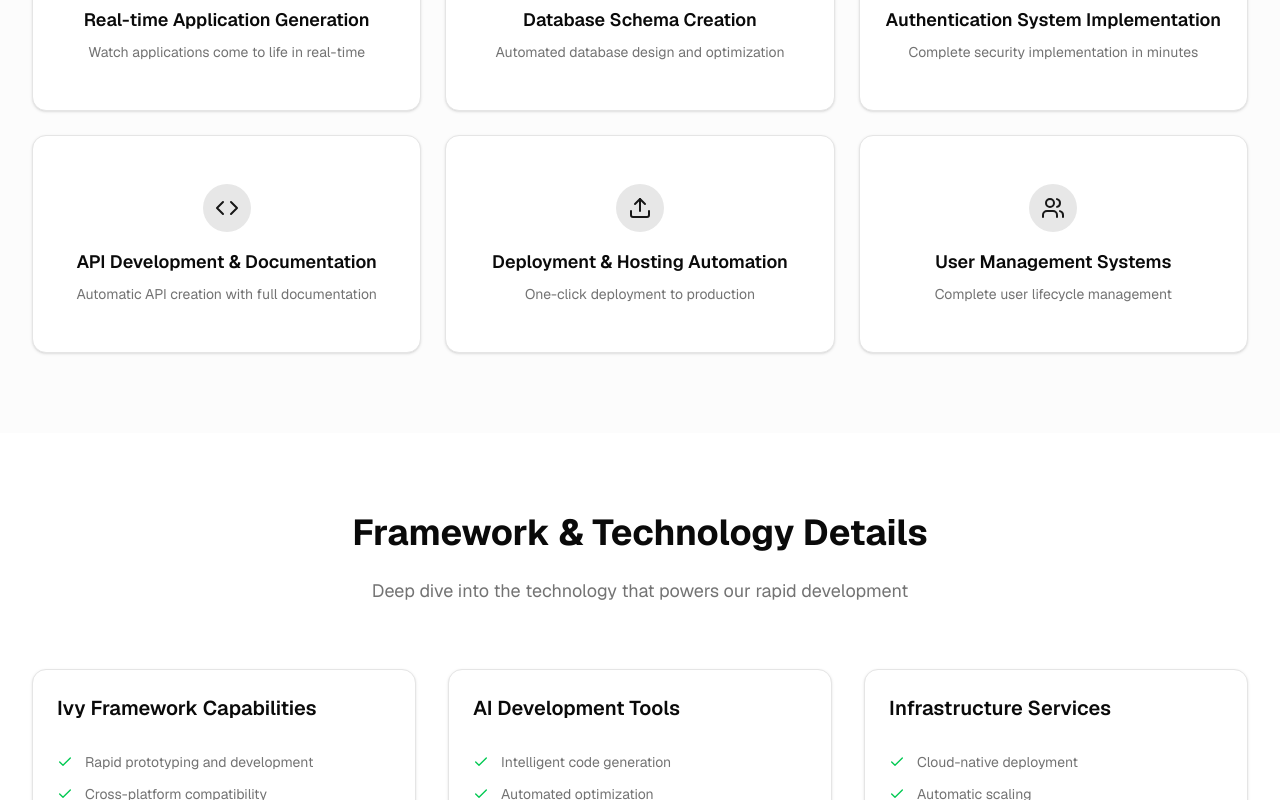
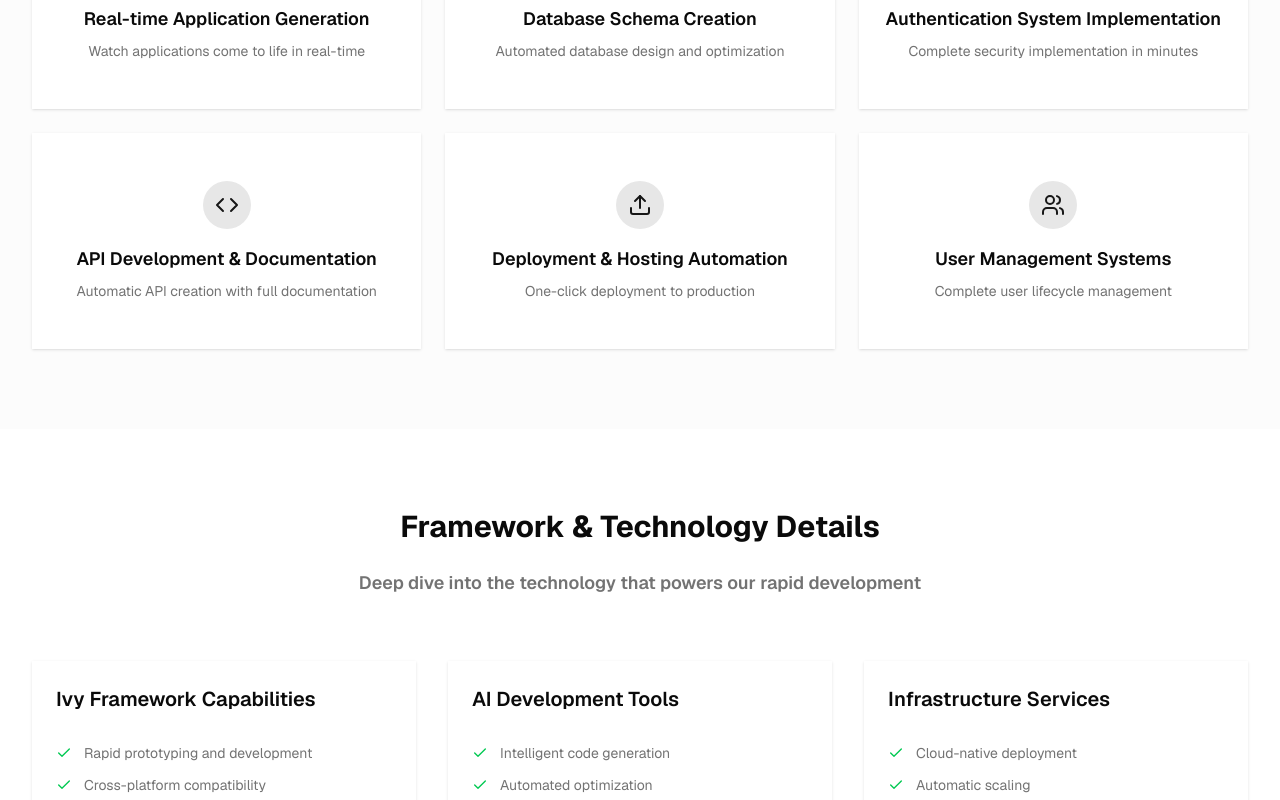
Before and after one commit to SpaceCorps/web, a React (Vite) app: page /portfolio in a window 1280 px wide. Shown: the part 2760-3560 px from the top of the page. Built offline with nearby package versions, Linux system fonts and the light colour scheme.

Commit message:
feat: remove card borders and update background colors

```diff
--- a/src/components/FrameworkDetailsSection/FrameworkDetailsSection.tsx
+++ b/src/components/FrameworkDetailsSection/FrameworkDetailsSection.tsx
@@ -67,10 +67,10 @@ const FrameworkDetailsSection: React.FC<FrameworkDetailsSectionProps> = () => {
     <section className="py-20 px-4 sm:px-6 lg:px-8 bg-background">
       <div className="container mx-auto">
         <div className="text-center mb-16">
-          <h2 className="text-3xl md:text-4xl font-bold text-foreground mb-6">
+          <h2 className="text-3xl font-bold text-foreground mb-6">
             Framework & Technology Details
           </h2>
-          <p className="text-lg text-muted-foreground max-w-3xl mx-auto">
+          <p className="text-lg font-semibold text-muted-foreground max-w-3xl mx-auto">
             Deep dive into the technology that powers our rapid development
           </p>
         </div>
--- a/src/components/ui/card.tsx
+++ b/src/components/ui/card.tsx
@@ -7,7 +7,7 @@ function Card({ className, ...props }: React.ComponentProps<"div">) {
     <div
       data-slot="card"
       className={cn(
-        "bg-card text-card-foreground flex flex-col gap-6 rounded-xl border py-6 shadow-sm",
+        "bg-card text-card-foreground flex flex-col gap-6 py-6 shadow-sm",
         className,
       )}
       {...props}
--- a/src/index.css
+++ b/src/index.css
@@ -85,7 +85,7 @@
 .dark {
   --background: oklch(0.145 0 0);
   --foreground: oklch(0.985 0 0);
-  --card: oklch(0.205 0 0);
+  --card: oklch(0.16 0 0);
   --card-foreground: oklch(0.985 0 0);
   --popover: oklch(0.205 0 0);
   --popover-foreground: oklch(0.985 0 0);
```
